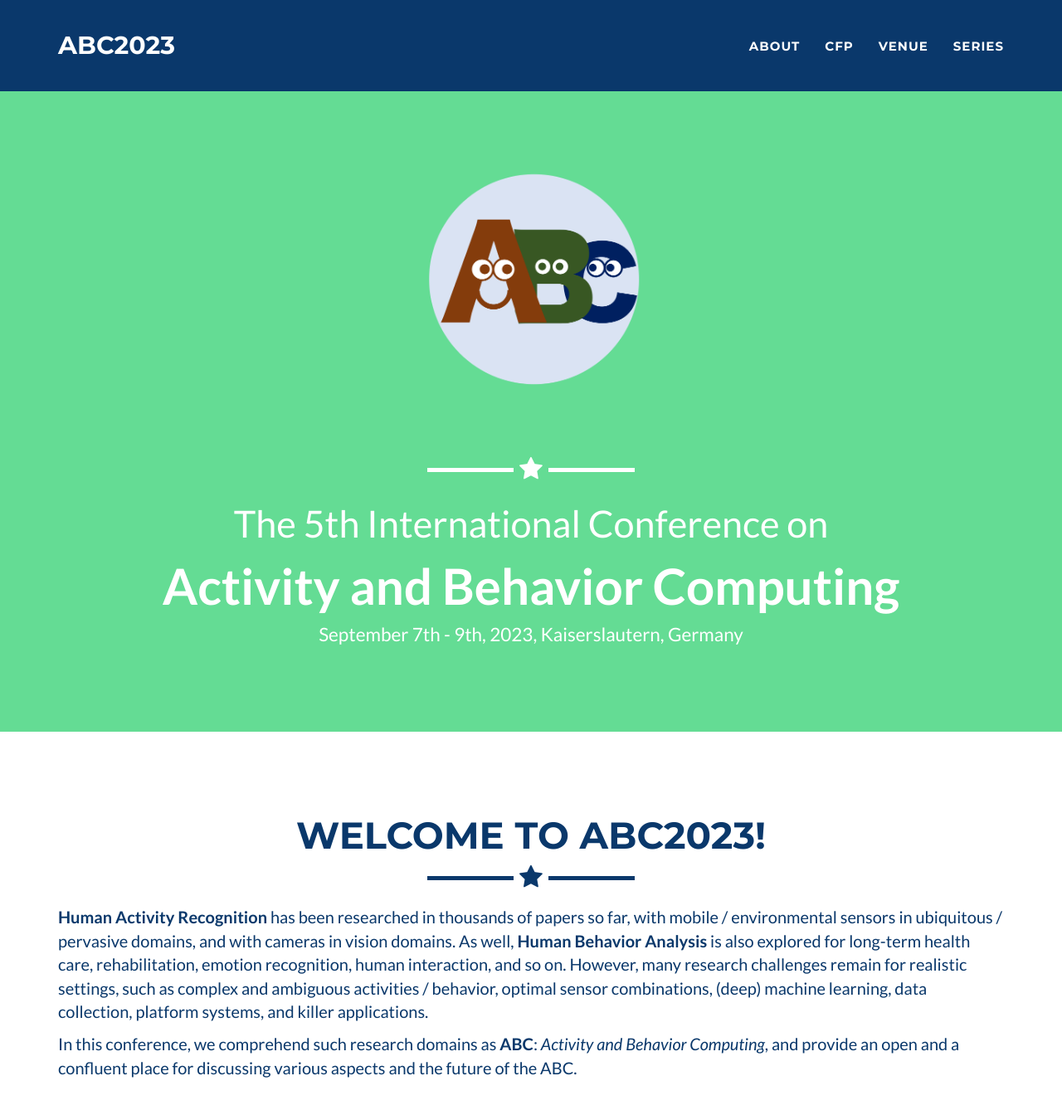
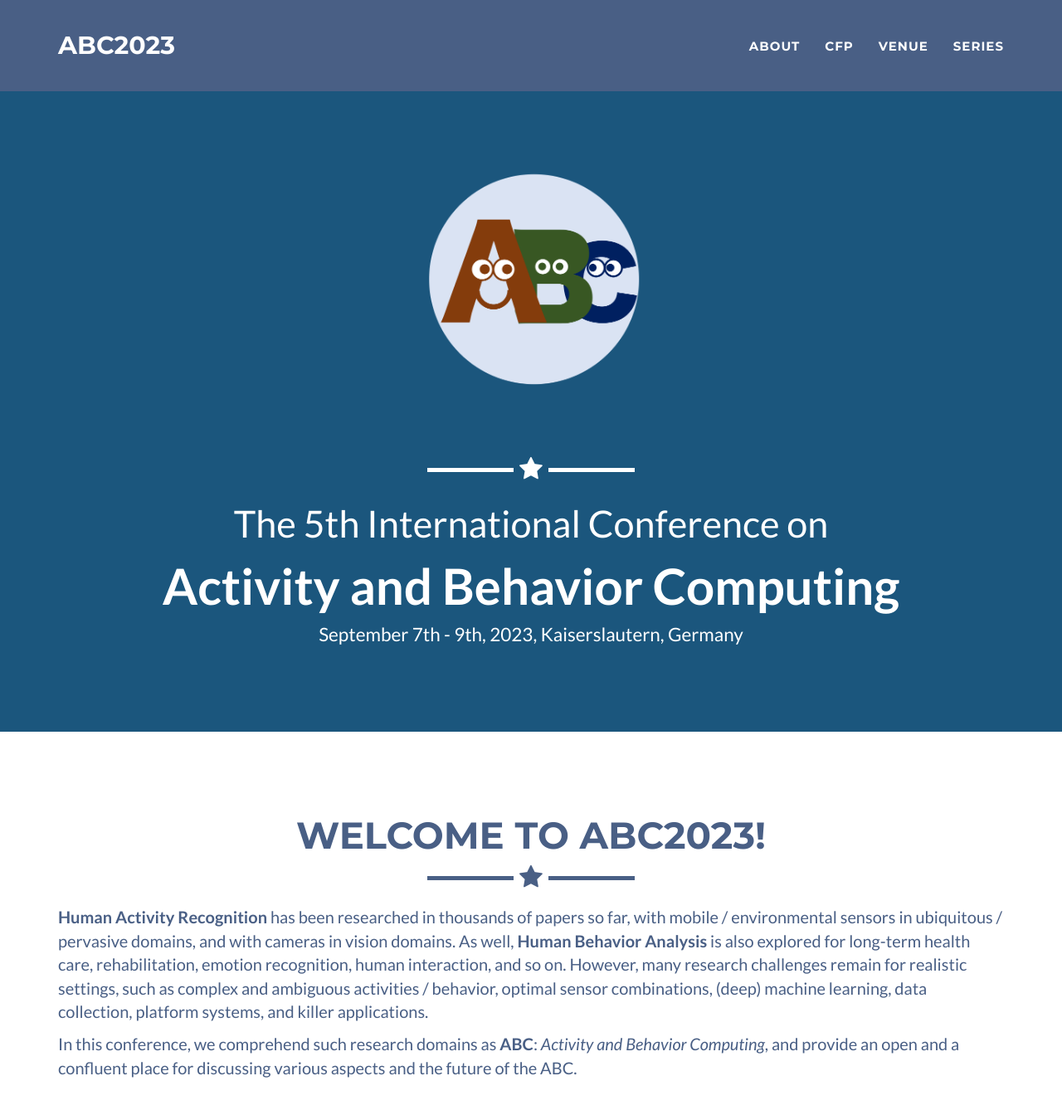
Before and after one commit to abc-research/abc-research.github.io, a Jekyll site: the page built from index.html, in a window 1280 px wide and 1400 px high. Shown: the top 1338 px of the window at 83% size. Built offline with Jekyll 4.4.1, drawn with Linux system fonts in a browser that asks for light colours.

```diff
--- a/_config.yml
+++ b/_config.yml
@@ -66,12 +66,12 @@ disqus_shortname: myshortname
 
 # Color settings (hex-codes without the leading hash-tag)
 color:
-  primary: 64DC94
-  primary-rgb: "100,220,148"
-#  primary: ee6128, 444648, 495F85
+  primary: 1B567D
+  primary-rgb: "27,86,125"
+#  primary: ee6128, 444648
 #  primary-rgb: 238,97,40.    73,95,133
-  secondary: 0A386B
-  secondary-dark: 0A386B
+  secondary: 495F85
+  secondary-dark: 495F85
 
 
 # Footer settings
@@ -554,7 +554,7 @@ social:
 #    url: http://github.com/abc-research
 
 series:
-  - text: "<b style='color:blue'>ABC2022</b>: 4th International Conference on Activity and Behavior Computing @London,UK"
+  - text: "<b>ABC2022</b>: 4th International Conference on Activity and Behavior Computing @London,UK"
     url: https://abc-research.github.io/2022
   - text: "<b>ABC2021</b>: 3rd International Conference on Activity and Behavior Computing @Online"
     url: https://abc-research.github.io/2021
```
